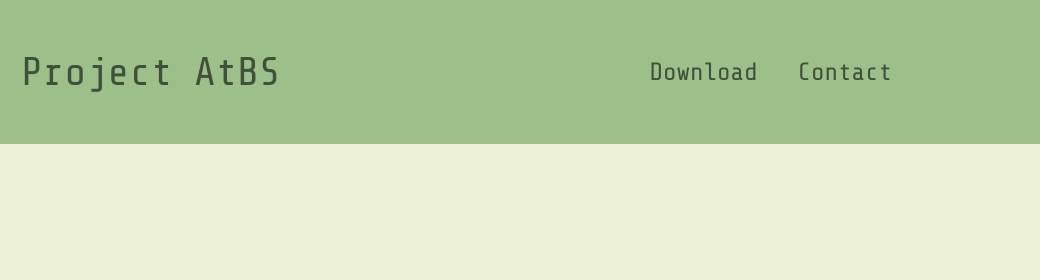
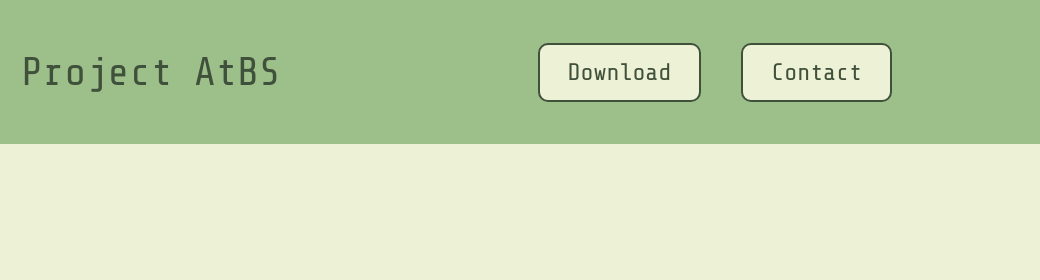
Before and after one commit to michael-hoang/project-atbs-work, a plain HTML site: page index.html in a window 1280 px wide. Shown: the top 280 px of the page, 240-1280 px from the left. Drawn offline with nearby package versions, Linux system fonts and the light colour scheme.

Commit message:
Change header links to header buttons

```diff
--- a/index.html
+++ b/index.html
@@ -16,9 +16,9 @@
       <a class="logo-img" href="./index.html"><img src="./resources/img/robot.png" alt="Robot" height="100"></a>
       <a class="logo-title" href="./index.html"><div>Project AtBS</div></a>
     </div>
-    <ul class="header-links">
-      <li><a href="https://github.com/michael-hoang/project-atbs-work/raw/main/dist/latest_version/project-atbs-work-v4.6.2.zip">Download</a></li>
-      <li><a href="">Contact</a></li>
+    <ul class="header-btns">
+      <li><button type="button" href="https://github.com/michael-hoang/project-atbs-work/raw/main/dist/latest_version/project-atbs-work-v4.6.2.zip">Download</button></li>
+      <li><button type="button" href="">Contact</button></li>
     </ul>
   </div>
   <div class="content">
--- a/resources/css/style.css
+++ b/resources/css/style.css
@@ -6,6 +6,19 @@ body {
     font-family: 'Share Tech Mono', monospace;
     margin: 0;
     min-height: 100vh;
+}
+
+.header-btns button {
+    background-color: #EDF1D6;
+    border: 2px solid;
+    border-radius: 10px;
+    color: #40513B;
+    font-family: 'Roboto', sans-serif;
+    font-family: 'Share Tech Mono', monospace;
+    font-size: 24px;
+    padding: 14px 28px;
+    cursor: pointer;
+    text-align: center;
 }
 
 .header {
@@ -27,16 +40,16 @@ body {
 
 }
 
-.header-links {
+.header-btns {
     display: flex;
     align-items: center;
     margin-right: 10%;
     list-style-type: none;
 }
 
-.header-links li {
+.header-btns li {
     padding: 20px;
-    font-size: 25px;
+    font-size: 24px;
 }
 
 li a:hover {
```
